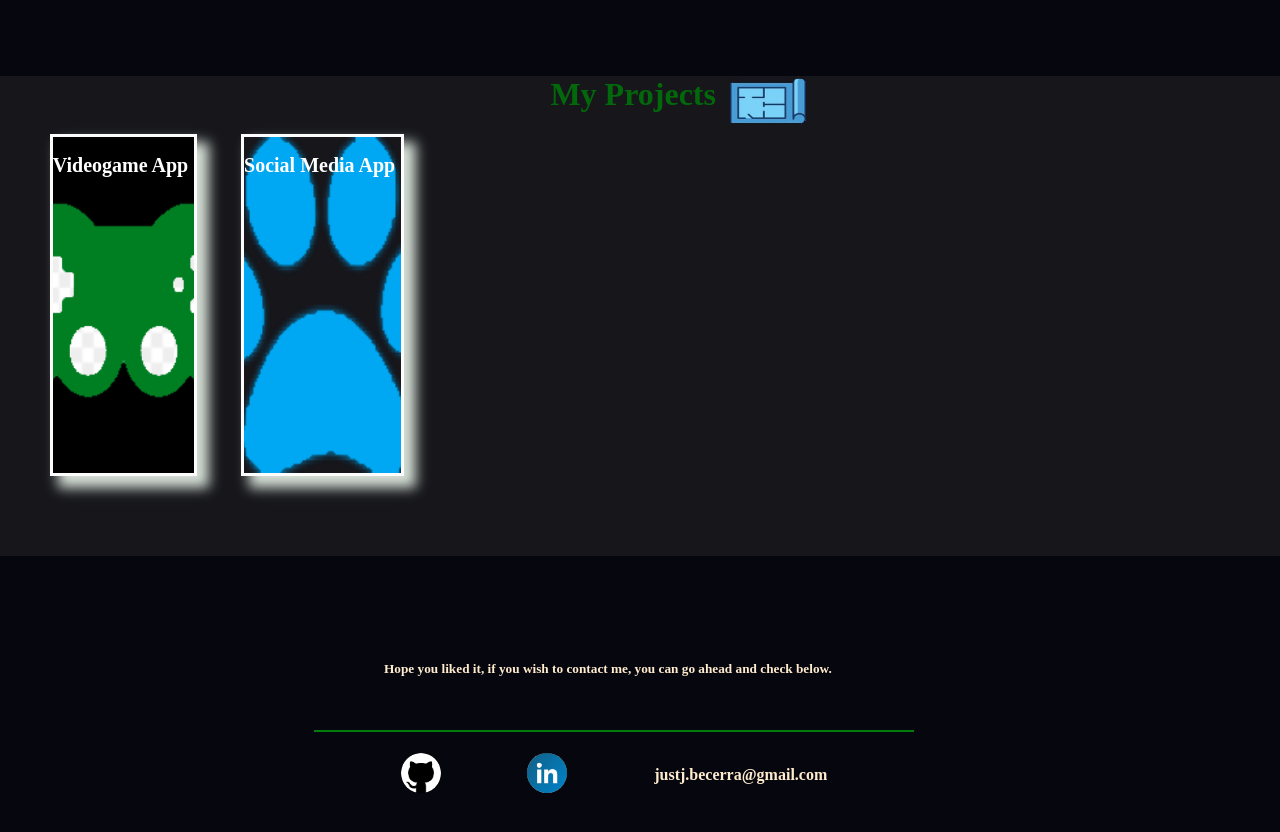
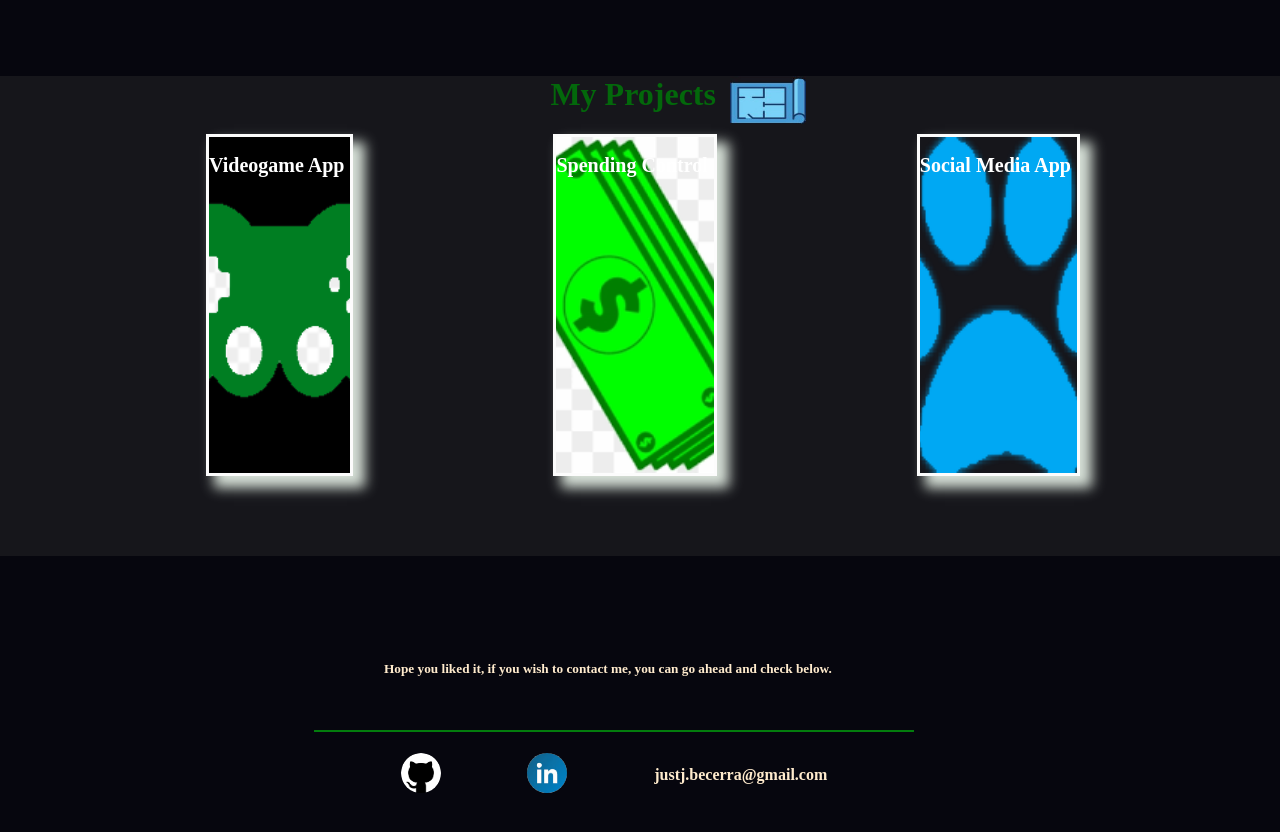
Before and after one commit to JustBecerra/Portfolio, a React (Create React App) app: page / in a window 1280 px wide. Shown: the part 2160-2992 px from the top of the page. Built offline with nearby package versions, Linux system fonts and the light colour scheme.

Commit message:
Spending Control agregado

```diff
--- a/src/components/Proyects/Proyects.jsx
+++ b/src/components/Proyects/Proyects.jsx
@@ -4,11 +4,13 @@ import { Link } from '@material-ui/core'
 import { CardMedia } from '@mui/material';
 import PIimg from '../imgs/joystick.png'
 import PGimg from '../imgs/paw.png'
+import SPimg from '../imgs/cartoonbills.png'
 import blueprint from '../imgs/blueprintlogo.jpg'
 
 export default function Proyects(translate){
     const [stylePI, setStylePI] = useState({display: 'none'});
     const [stylePG, setStylePG] = useState({display: 'none'});
+    const [styleSP, setStyleSP] = useState({display: 'none'});
     return(
         <div id='proyects' className='container'>
             {translate.translate === false ?
@@ -38,6 +40,28 @@ export default function Proyects(translate){
                 <h4 style={stylePI} className='PItechs'>
                 ReactJs<br/>
                 NodeJs<br/>
+                JavaScript<br/>
+                CSS3
+                </h4>
+            </CardMedia>
+            </Link>
+            <Link style={{ textDecoration: 'none' }} href='https://spending-control.vercel.app' >
+            <CardMedia image={SPimg}  className='ProjectCard'
+                onMouseEnter={e => {
+                    setStyleSP({display: 'block'});
+                  }}
+                  onMouseLeave={e => {
+                    setStyleSP({display: 'none'})
+                  }}
+            >
+                {translate.translate === false ?
+                <h2 className='projectname'>Spending Control</h2>
+                :
+                <h2 className='projectname'>Control de gastos</h2>
+                }
+                <h4 style={styleSP} className='SPtechs'>
+                ReactJs<br/>
+                ReduxJs<br/>
                 JavaScript<br/>
                 CSS3
                 </h4>
--- a/src/components/Proyects/proyects.css
+++ b/src/components/Proyects/proyects.css
@@ -109,7 +109,7 @@
   display: flex;
   flex-direction: row;
   justify-content:space-evenly;
-  width: 35%;
+  width: 100%;
   height: 70%;
 }
 
@@ -129,16 +129,22 @@
 
 .PItechs{
   color: #ffffff;
-  position:absolute;
-  bottom:10%;
-  left:5%;
+  position:relative;
+  top:50%;
+  /* left:5%; */
 }
 
 .PGtechs{
   color: #ffffff;
-  position:absolute;
-  bottom:9%;
-  left:20%;
+  position:relative;
+  top:43%;
+  /* left:20%; */
+}
+
+.SPtechs{
+  color: #ffffff;
+  position:relative;
+  top:50%
 }
 
 .ProjectCard{
```
Also changed, not shown: src/components/imgs/cartoonbills.png (added).
